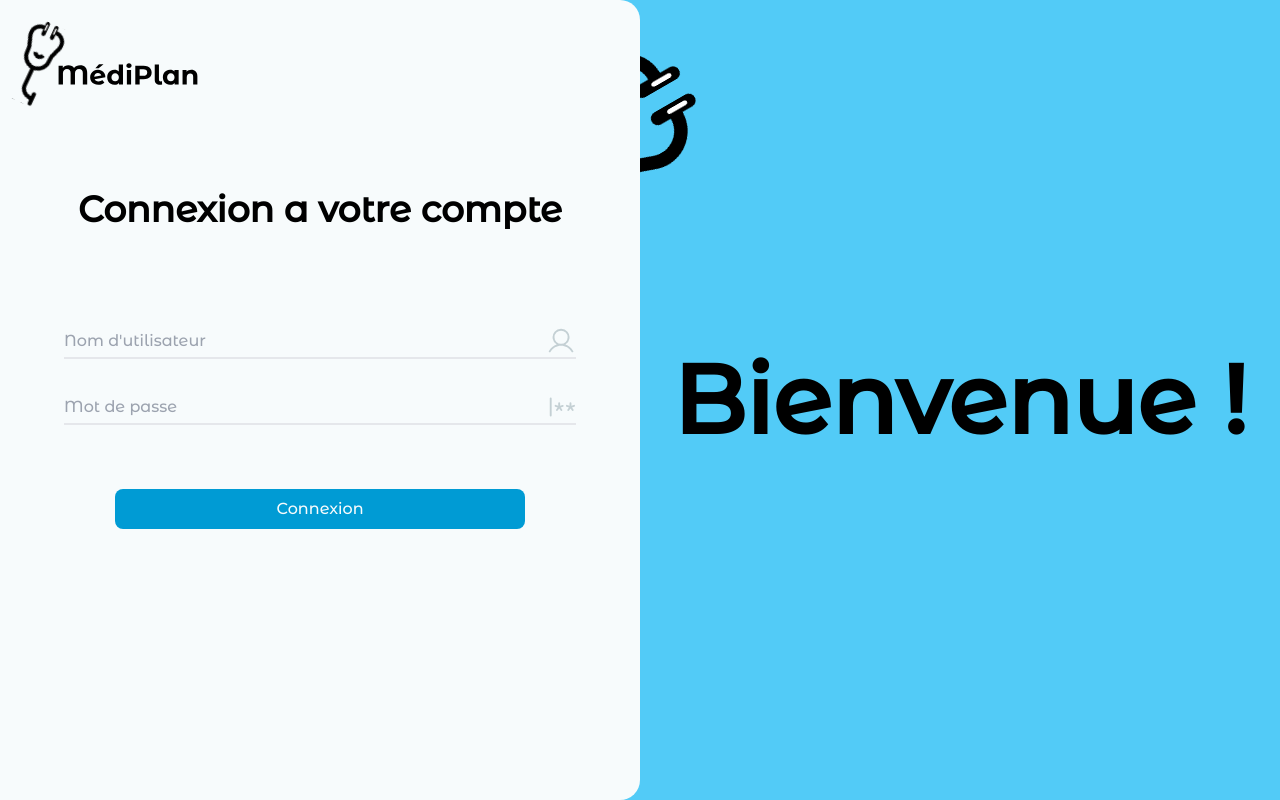
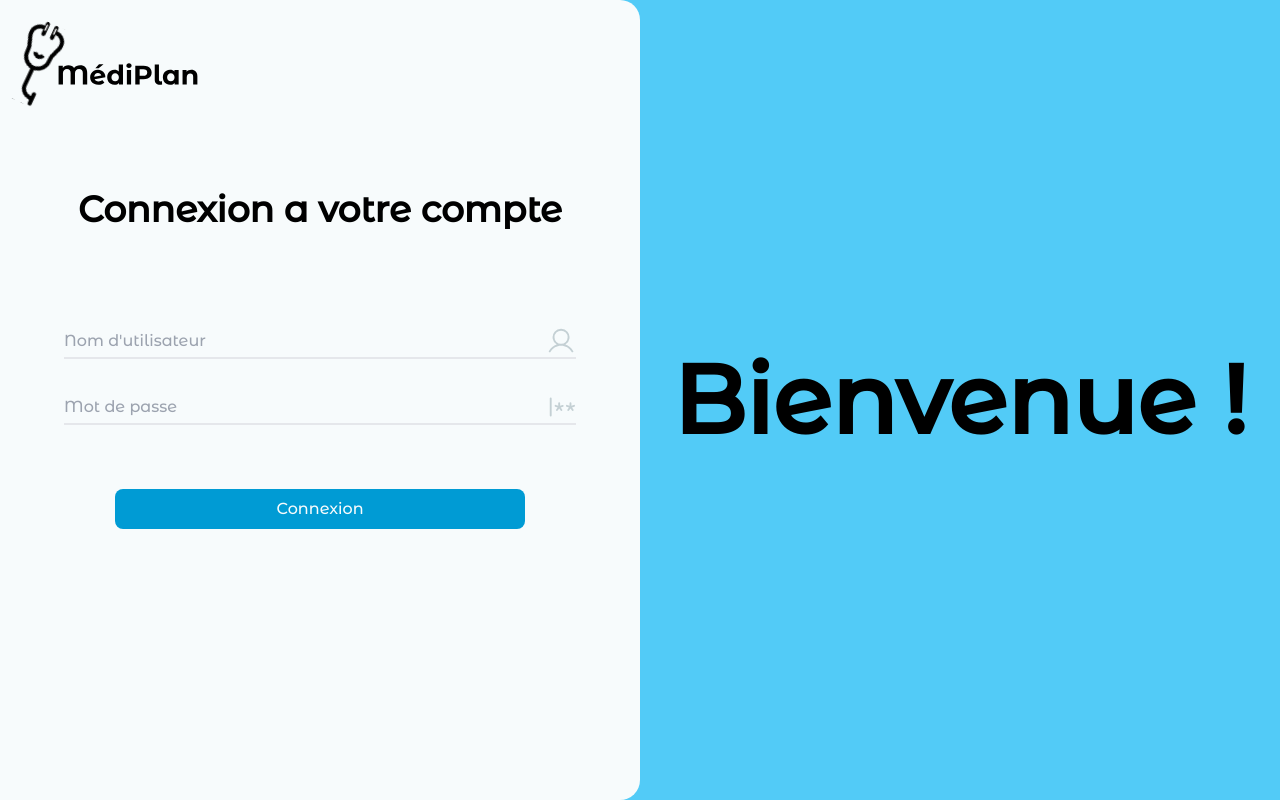
Before and after one commit to ralixt/MediPlan, a Next.js app: page / in a window 1280 px wide. Built offline with nearby package versions, Linux system fonts and the light colour scheme; no server answers.

Commit message:
Update page.tsx

```diff
--- a/src/app/page.tsx
+++ b/src/app/page.tsx
@@ -26,7 +26,6 @@ export default async function SignInPage() {
 
             </div>
             <div className="bg-light-blue h-full w-1/2 flex text-8xl font-bold flex-col justify-center items-center">
-                <Image src="/logoAnimated.gif" alt="Logo gif" height={400} width={400} className=" rotate-[60deg] absolute -top-[3rem] right-[32rem]"/>
                 <h1>Bienvenue !</h1>
             </div>
 
```
